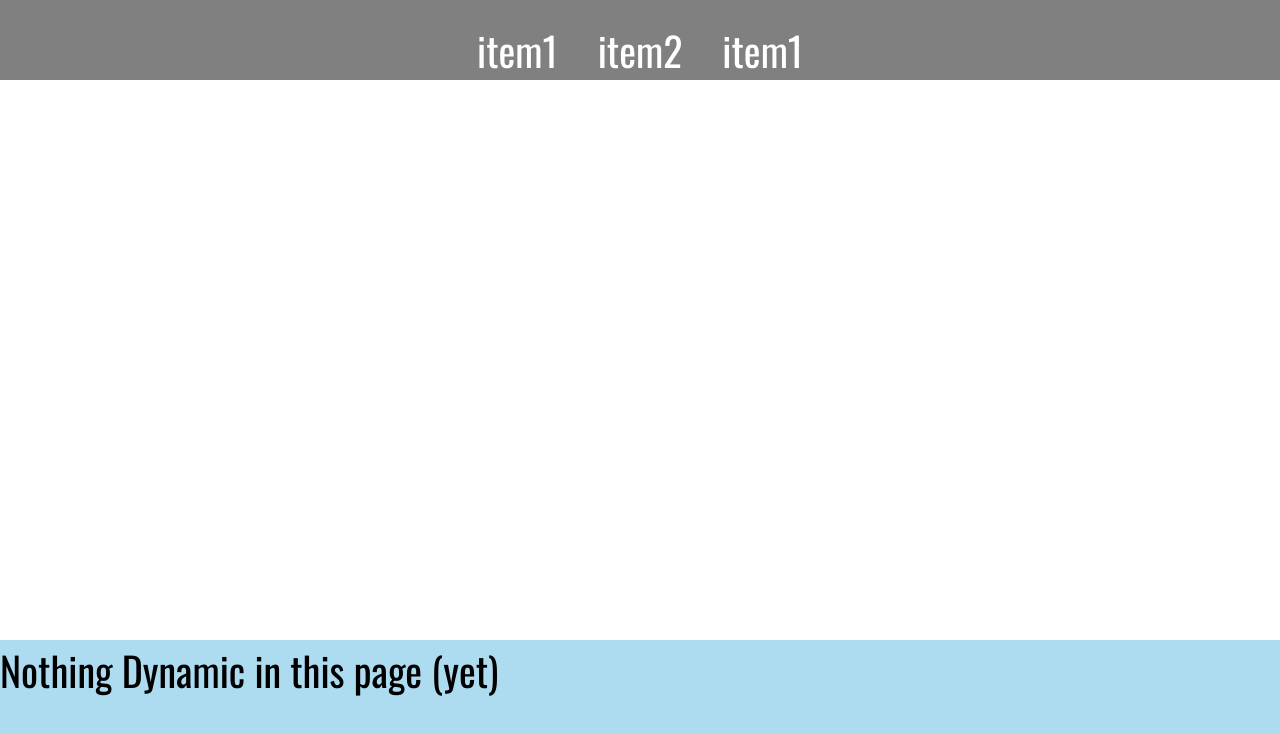
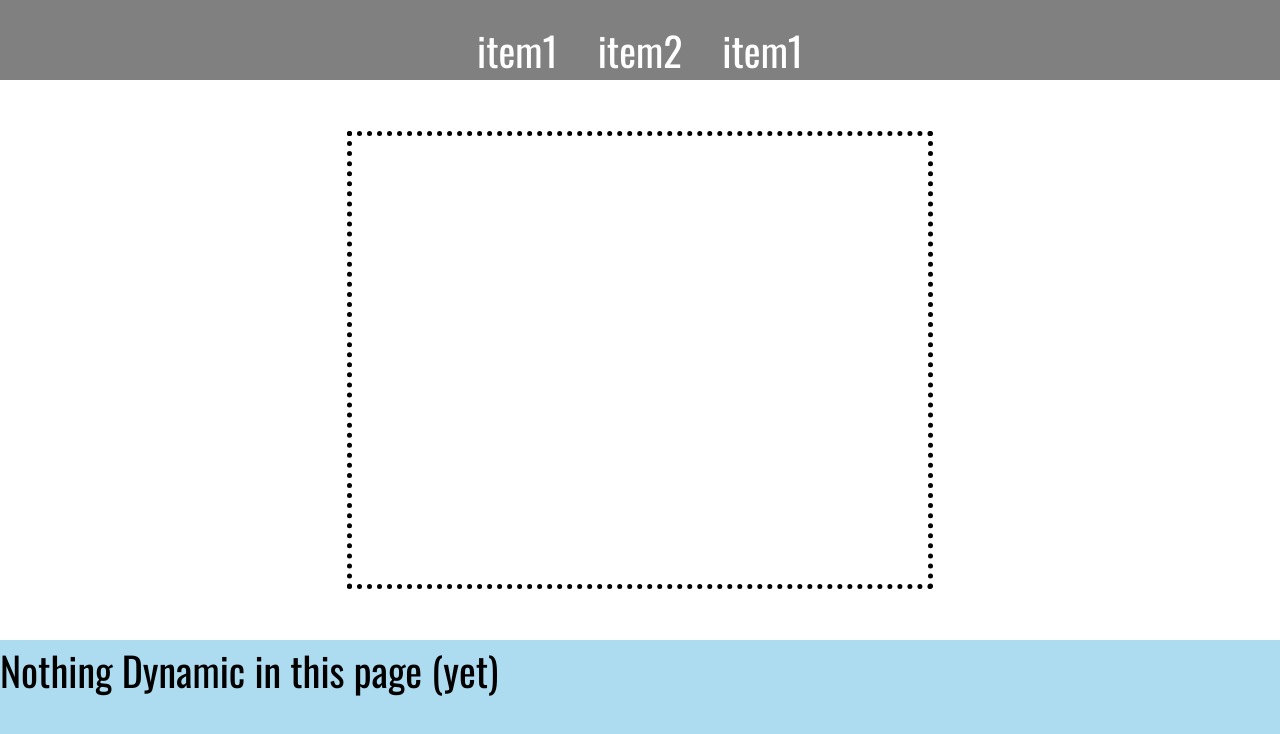
Before and after one commit to Fascodd/yolktoastsum, a React (Create React App) app: page / in a window 1280 px wide. Shown: the top 734 px of the page. Built offline with nearby package versions, Linux system fonts and the light colour scheme.

Commit message:
Center Frame setup
Setup center frame

```diff
--- a/src/App.css
+++ b/src/App.css
@@ -18,10 +18,12 @@
 }
 
 .central-container{
+  display:flex;
+  align-items: center;
+  justify-content: center;
   width: 100%;
   height: 70%;
 }
-
 .bottom-container{
   background: #addbf0;
   height:20%;
@@ -34,3 +36,11 @@
   height:50%;
   width:100%;
 }
+.main-show{
+
+  display: flex;
+  justify-content: center;
+  align-items: center;
+  width:50%;
+  height:100%;
+}
--- a/src/App.js
+++ b/src/App.js
@@ -1,6 +1,7 @@
 import React from 'react';
 import './App.css';
 import Navbar from './Components/Navbar'
+import CenterShow from './Components/CenterShow'
 
 class App extends React.Component {
   render() {
@@ -14,7 +15,9 @@ class App extends React.Component {
 
         <div className="central-container">
           <div className="l-nav-bar"></div>
-          <div className="main-show"></div>
+          <div className="main-show">
+            <CenterShow/>
+          </div>
         </div>
 
         <div className="bottom-container">
--- /dev/null
+++ b/src/Components/CenterShow.js
@@ -0,0 +1,13 @@
+import React from "react"
+import "../Styles/CenterShow.css"
+class CenterShow extends React.Component{
+    render(){
+        return(
+            <div className="CenterShow">
+                <div className="shape-container">
+                </div>
+            </div>
+        )
+    }
+}
+export default CenterShow
--- /dev/null
+++ b/src/Styles/CenterShow.css
@@ -0,0 +1,5 @@
+.CenterShow{
+    width: 90%;
+    height:80%;
+    border:dotted 5px black;
+}
```
